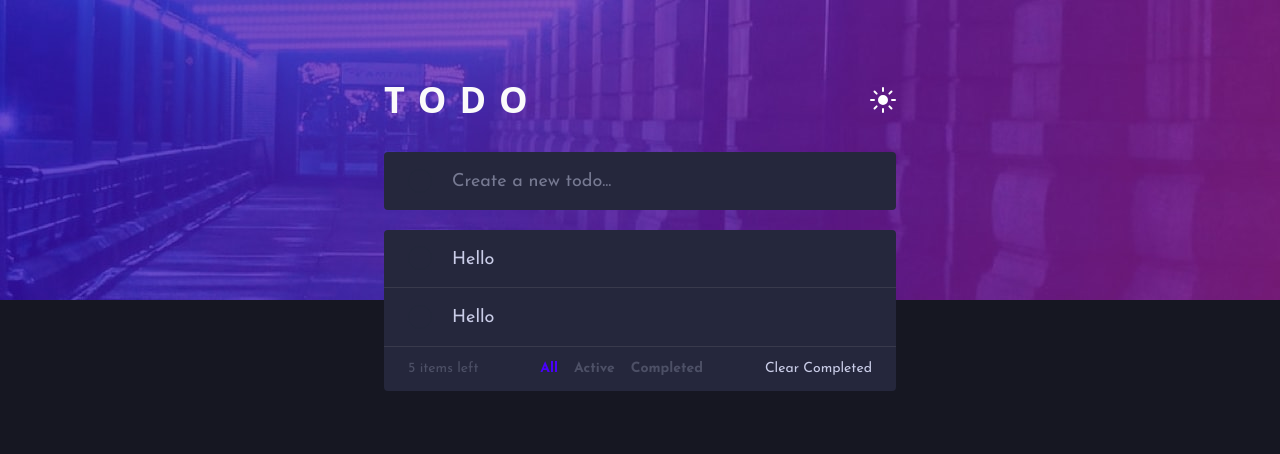
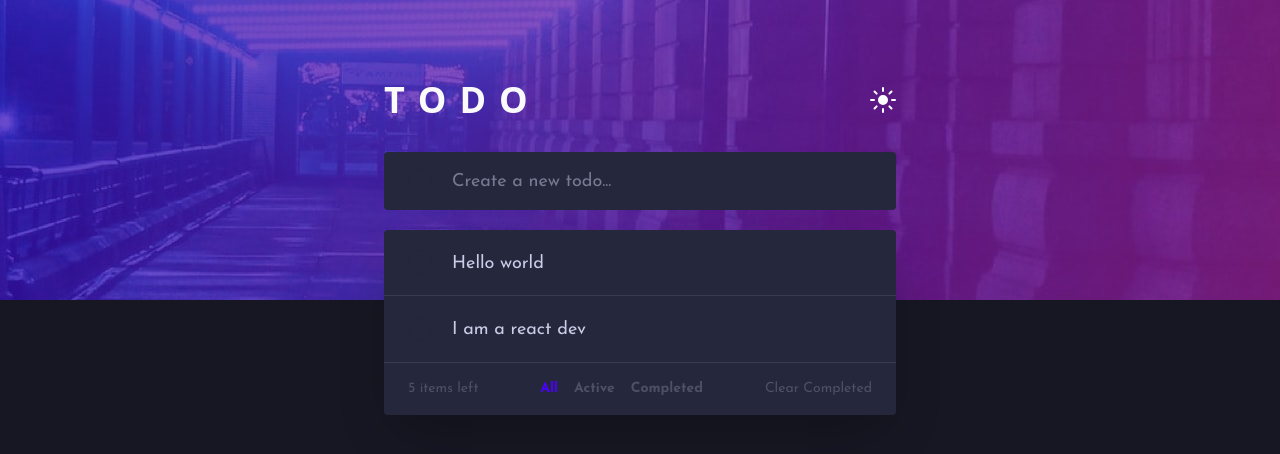
Before and after one commit to Sthabiraj/react-todo-app, a React (Vite) app: page / in a window 1280 px wide. Shown: the top 454 px of the page. Built offline with nearby package versions, Linux system fonts and the light colour scheme.

Commit message:
Update background colors in App and Input components

```diff
--- a/src/App.jsx
+++ b/src/App.jsx
@@ -13,7 +13,7 @@ const App = () => {
   const style = `flex flex-col items-center h-screen ${
     isDark
       ? "bg-darkTheme-veryDarkBlue bg-darkThemeImage"
-      : "bg-lightTheme-veryLightGray bg-lightThemeImage"
+      : "bg-lightTheme-veryLightGrayishBlue bg-lightThemeImage"
   }  bg-no-repeat`;
 
   return (
--- a/src/components/Input.jsx
+++ b/src/components/Input.jsx
@@ -7,7 +7,7 @@ const Input = ({ isDark, isReadonly }) => {
   const style = `rounded ${
     isDark
       ? "bg-darkTheme-veryDarkDesaturatedBlue"
-      : "bg-lightTheme-veryLightGrayishBlue"
+      : "bg-lightTheme-veryLightGray"
   } flex gap-5 px-6 py-4 w-screen max-w-lg mb-5`;
 
   return (
--- a/src/components/Todo.jsx
+++ b/src/components/Todo.jsx
@@ -2,11 +2,11 @@ import React from "react";
 import Checkbox from "./UI/Checkbox";
 import InputBox from "./UI/InputBox";
 
-const Todo = ({ isDark }) => {
+const Todo = ({ isDark, value }) => {
   return (
-    <div className="flex gap-5 px-6 py-4 w-screen max-w-lg border-b border-b-darkTheme-veryDarkGrayishBlue-hover">
+    <div className="flex gap-5 px-6 py-5 w-screen max-w-lg border-b border-b-darkTheme-veryDarkGrayishBlue-hover">
       <Checkbox />
-      <InputBox isDark={isDark} isReadonly={true} value="Hello" />
+      <InputBox isDark={isDark} isReadonly={true} value={value} />
     </div>
   );
 };
--- a/src/components/UI/Todos.jsx
+++ b/src/components/UI/Todos.jsx
@@ -3,19 +3,19 @@ import Box from "./Box";
 import Todo from "../Todo";
 
 const Todos = ({ isDark }) => {
-  const style = `rounded ${
+  const style = `rounded shadow-2xl ${
     isDark
       ? "bg-darkTheme-veryDarkDesaturatedBlue"
-      : "bg-lightTheme-veryLightGrayishBlue"
+      : "bg-lightTheme-veryLightGray"
   }`;
 
   return (
     <Box isDark={isDark} className={style}>
       <div>
-        <Todo isDark={isDark} />
-        <Todo isDark={isDark} />
+        <Todo isDark={isDark} value="Hello world" />
+        <Todo isDark={isDark} value="I am a react dev" />
       </div>
-      <div className="flex px-6 py-3 justify-between text-sm font-josefinSans font-semibold text-darkTheme-veryDarkGrayishBlue-default">
+      <div className="flex px-6 py-4 justify-between text-sm font-josefinSans font-semibold text-darkTheme-veryDarkGrayishBlue-default">
         <div className="font-normal">5 items left</div>
         <div className="flex gap-4">
           <button className="text-primary hover:text-darkTheme-lightGrayishBlueHover">
@@ -28,7 +28,7 @@ const Todos = ({ isDark }) => {
             Completed
           </button>
         </div>
-        <button className="text-darkTheme-lightGrayishBlue font-normal">
+        <button className="hover:text-darkTheme-lightGrayishBlue font-normal">
           Clear Completed
         </button>
       </div>
```
